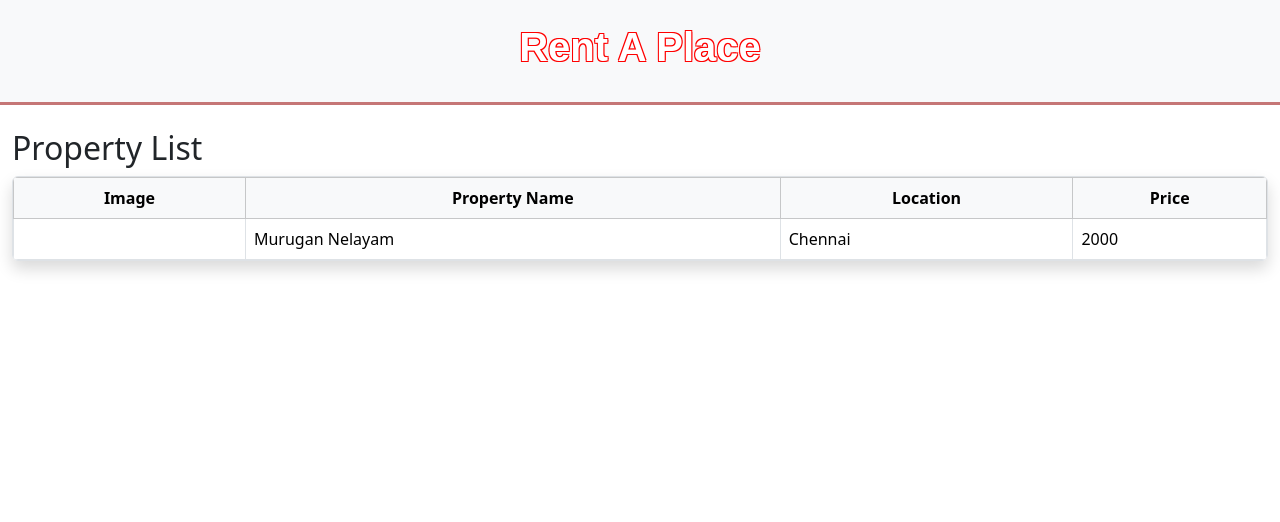
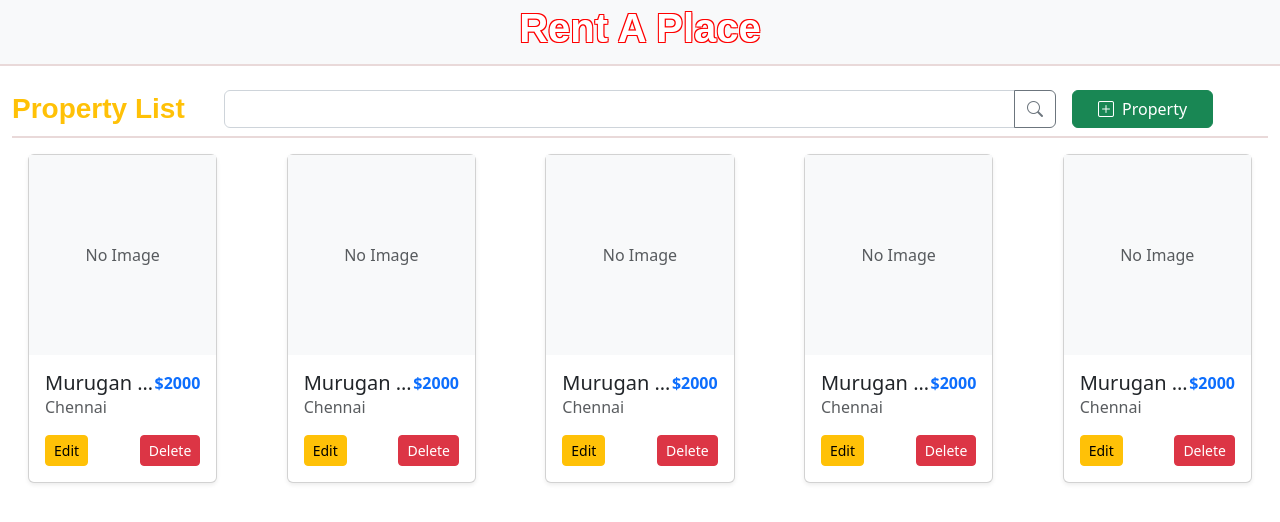
Before and after one commit to saka-do/rap-ui, an Angular app in the folder rap-angular/: page / in a window 1280 px wide. Shown: the top 522 px of the page. Built offline with nearby package versions, Linux system fonts and the light colour scheme; no server answers; a web font is replaced by a local one.

Commit message:
property-list modified with cards

```diff
--- a/rap-angular/package.json
+++ b/rap-angular/package.json
@@ -19,6 +19,7 @@
     "@angular/platform-browser-dynamic": "^17.3.0",
     "@angular/router": "^17.3.0",
     "bootstrap": "^5.3.5",
+    "bootstrap-icons": "^1.12.1",
     "rxjs": "~7.8.0",
     "tslib": "^2.3.0",
     "zone.js": "~0.14.3"
--- a/rap-angular/src/app/prop-management/property-list/property-list.component.html
+++ b/rap-angular/src/app/prop-management/property-list/property-list.component.html
@@ -1,39 +1,59 @@
-<div class="container-fluid py-4">
-    <h2> Property List</h2>
-    <div class="table-responsive shadow rounded border">
-        @if (properties?.length > 0){
-            <table class="table table-hover table-bordered align-middle mb-0">
-                <thead class="table-light text-center">
-                    <tr>
-                        <th scope="col"> Image </th>
-                        <th scope="col"> Property Name </th>
-                        <th scope="col"> Location </th>
-                        <th scope="col"> Price </th>
-                    </tr>
-                </thead>
-                <tbody>
-                    @for(property of properties; track property.id; let i = $index){
-                        <tr>
-                            <td>
+<div class="container-fluid py-4 py-2">
+    <div class="row align-items-center gx-3 mb-2">
+        <h3 class="col-12 col-sm-3 col-md-4 col-lg-3 col-xl-2 mb-0 page-heading text-warning"> Property List </h3>
+        <div class="col-12 col-sm-6 col-md-4 col-lg-5 col-xl-8">
+            <div class="input-group">
+                <input type="text" name="propertySearch" id="search-property" class="form-control">
+                <button class="btn btn-outline-secondary" onclick="performSearch()">
+                    <i class="bi bi-search"></i>
+                </button>
+            </div>
+        </div>
+        <div class="col-12 col-sm-3 col-md-4 col-lg-2 col-xl-2S mb-0 pe-3">
+            <button class="btn btn-success  w-75 w-sm-auto"> <i class="bi bi-plus-square me-1"></i> Property</button>
+        </div>
+    </div>
+    <div class="divider"></div>
 
-                            </td>
-                            <td>
-                                {{property.name}}
-                            </td>
-                            <td>
-                                {{property.address}}
-                            </td>
-                            <td>
-                                {{property.price}}
-                            </td>
-                        </tr>
-                    }
-                </tbody>
-            </table>
-        } @else{
-            <h6 class="text-danger text-center m-3">
-                No Properties available to display
-            </h6>
-        }
+    <div class="mt-4">
+        @if (properties?.length > 0) {
+            <div class="row gy-4 justify-content-between">
+              @for (property of properties; track property.id) {
+                <div class="col-12 col-sm-6 col-md-4 col-lg-3 col-xl-2 m-3">
+                  <div class="card h-100 shadow-sm">
+                      <img
+                          *ngIf="property.imageUrl else noImage"
+                          [src]="property.imageUrl"
+                          alt="Property Image"
+                          class="card-img-top object-fit-cover"
+                          style="height: 200px;"
+                      />
+                      <ng-template #noImage>
+                          <div class="bg-light d-flex justify-content-center align-items-center" style="height: 200px;">
+                              <span class="text-muted">No Image</span>
+                            </div>
+                      </ng-template>
+
+
+                    <div class="card-body">
+                      <div class="d-flex justify-content-between align-items-center">
+                          <h5 class="card-title text-truncate mb-0">{{ property.name || 'Unnamed' }}</h5>
+                          <p class="fw-semibold text-primary mb-0">${{ property.price || 'N/A' }}</p>
+                      </div>
+                      <p class="card-text text-muted mb-1">{{ property.address || 'Unknown Location' }}</p>
+                      <div class="d-flex justify-content-between align-items-center mt-3">
+                          <button class="btn btn-sm btn-warning"> Edit </button>
+                          <button class="btn btn-sm btn-danger"> Delete </button>
+                      </div>
+                    </div>
+                  </div>
+                </div>
+              }
+            </div>
+          } @else {
+            <div class="alert alert-warning text-center mt-5">
+              No properties available to display.
+            </div>
+          }
     </div>
-</div>
+  </div>
--- a/rap-angular/src/app/prop-management/property-list/property-list.component.ts
+++ b/rap-angular/src/app/prop-management/property-list/property-list.component.ts
@@ -13,5 +13,14 @@ export class PropertyListComponent implements OnInit{
 
   ngOnInit() {
     this.properties.push({name: 'Murugan Nelayam', description: 'FUlly furnished 2BHK FLat', price:2000, address:'Chennai', type: 'Flat'} as Property)
+    this.properties.push({name: 'Murugan Nelayam', description: 'FUlly furnished 2BHK FLat', price:2000, address:'Chennai', type: 'Flat'} as Property)
+    this.properties.push({name: 'Murugan Nelayam', description: 'FUlly furnished 2BHK FLat', price:2000, address:'Chennai', type: 'Flat'} as Property)
+    this.properties.push({name: 'Murugan Nelayam', description: 'FUlly furnished 2BHK FLat', price:2000, address:'Chennai', type: 'Flat'} as Property)
+    this.properties.push({name: 'Murugan Nelayam', description: 'FUlly furnished 2BHK FLat', price:2000, address:'Chennai', type: 'Flat'} as Property)
+
+  }
+
+  performSearch(){
+
   }
 }
--- a/rap-angular/src/styles.css
+++ b/rap-angular/src/styles.css
@@ -1,8 +1,9 @@
 /* You can add global styles to this file, and also import other style files */
 @import url('https://fonts.googleapis.com/css2?family=Kanit:ital,wght@0,100;0,200;0,300;0,400;0,500;0,600;0,700;0,800;0,900;1,100;1,200;1,300;1,400;1,500;1,600;1,700;1,800;1,900&family=Winky+Rough:ital,wght@0,300..900;1,300..900&display=swap');
+@import url('https://cdn.jsdelivr.net/npm/bootstrap-icons@1.10.5/font/bootstrap-icons.css');
 
 .custom-header {
-    height: 8vw;
+    height: 5vw;
 }
 .logo{
     font-family:"Winky Rough", sans-serif;
@@ -19,5 +20,16 @@
 }
 
 .divider{
-    border-bottom: 3px solid #c57676;
+    border-bottom: 2px solid #e9d9d9;
 }
+
+.page-heading{
+    font-family: "Arial", sans-serif;
+    font-weight: 600;
+    font-style: normal;
+}
+
+.form-control{
+    box-shadow: none !important;      /* Removes the outline/focus shadow */
+  border: 1px solid #ced4da !important;
+}
```
Also changed, not shown: 2 other files (tests, documents, lock files or other folders).
